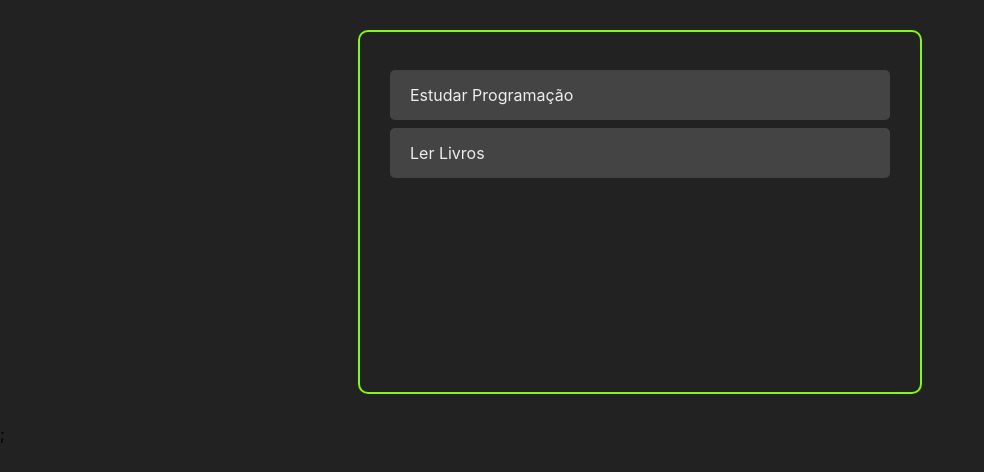
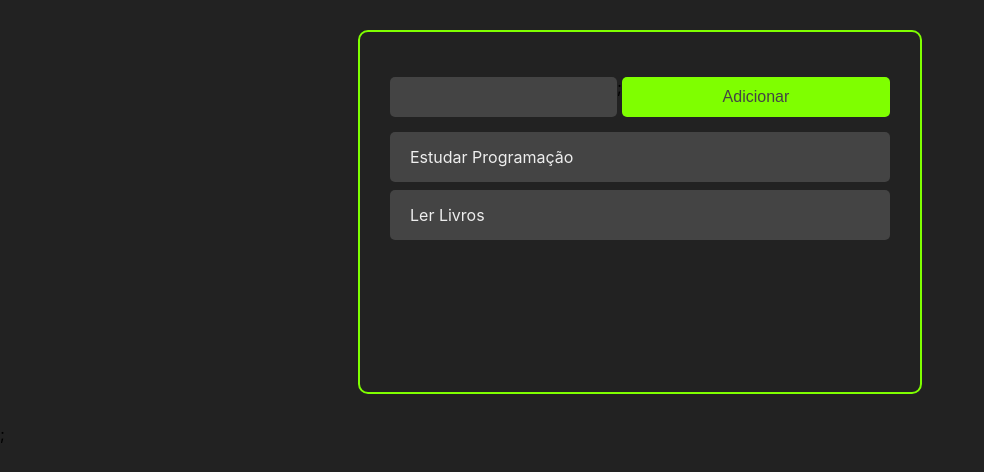
Before and after one commit to SamuelLopes56/Gerenciador-de-Tarefas, a React (Create React App) app in the folder my-app/: page / in a window 1280 px wide. Shown: the top 472 px of the page, without its empty margins (0-984 px from the left). Built offline with nearby package versions, Linux system fonts and the light colour scheme.

Commit message:
Componente Button criado

```diff
--- a/my-app/src/App.jsx
+++ b/my-app/src/App.jsx
@@ -1,6 +1,7 @@
 import React, { useState } from 'react';
 
 import Tasks from './components/Tasks';
+import AddTask from './components/AddTask';
 import './App.css';
 
 const App = () => {
@@ -20,6 +21,7 @@
     return (
         <>
             <div className='container'>
+                <AddTask />
                 <Tasks tasks={tasks} />
             </div>;
         </>
--- /dev/null
+++ b/my-app/src/components/AddTask.css
@@ -0,0 +1,16 @@
+.add-task-container {
+    margin: 15px 0;
+    width:  100%;
+    display: flex;
+}
+
+.add-task-input {
+    height: 40px;
+    padding:  0 10px;
+    border-radius: 5px;
+    border: none;
+    flex: 2;
+    background-color:  #444;
+    color: #eee;
+    font-size: 16px;
+}
--- a/my-app/src/components/AddTask.jsx
+++ b/my-app/src/components/AddTask.jsx
@@ -1,9 +1,16 @@
 import React from 'react';
+
+import Button from './Button';
+
+import './AddTask.css'
 
 const AddTask = () => {
     return (
-        <input type="text" />
+        <div className='add-task-container'>
+            <input className='add-task-input' type="text" />;
+            <Button>Adicionar</Button>
+        </div>
      );
-}
+};
 
 export default AddTask;
--- /dev/null
+++ b/my-app/src/components/Button.css
@@ -0,0 +1,11 @@
+.button {
+    background-color: chartreuse;
+    height: 40px;
+    padding: 0 10px;
+    border-radius: 5px;
+    width: 100%;
+    font-size: 16px;
+    color: #444;
+    cursor: pointer;
+    border: none;
+}
--- /dev/null
+++ b/my-app/src/components/Button.jsx
@@ -0,0 +1,13 @@
+import React from 'react';
+
+import './Button.css';
+
+const Button = ({ children, onClick }) => {
+    return (
+        <button onClick={onClick} className='button'>
+            {children}
+        </button>
+    );
+};
+
+export default Button;
--- a/my-app/src/components/Task.jsx
+++ b/my-app/src/components/Task.jsx
@@ -1,6 +1,6 @@
 import React from 'react';
 
-import "./Task.css";
+import './Task.css';
 
 const Task = ({ task }) => {
     return <div className="task-container">{task.title}</div>;
--- a/my-app/src/components/Tasks.jsx
+++ b/my-app/src/components/Tasks.jsx
@@ -1,6 +1,6 @@
-import React from "react";
+import React from 'react';
 
-import Task from "./Task";
+import Task from './Task';
 
 const Tasks = ({ tasks }) => {
     return (
```
